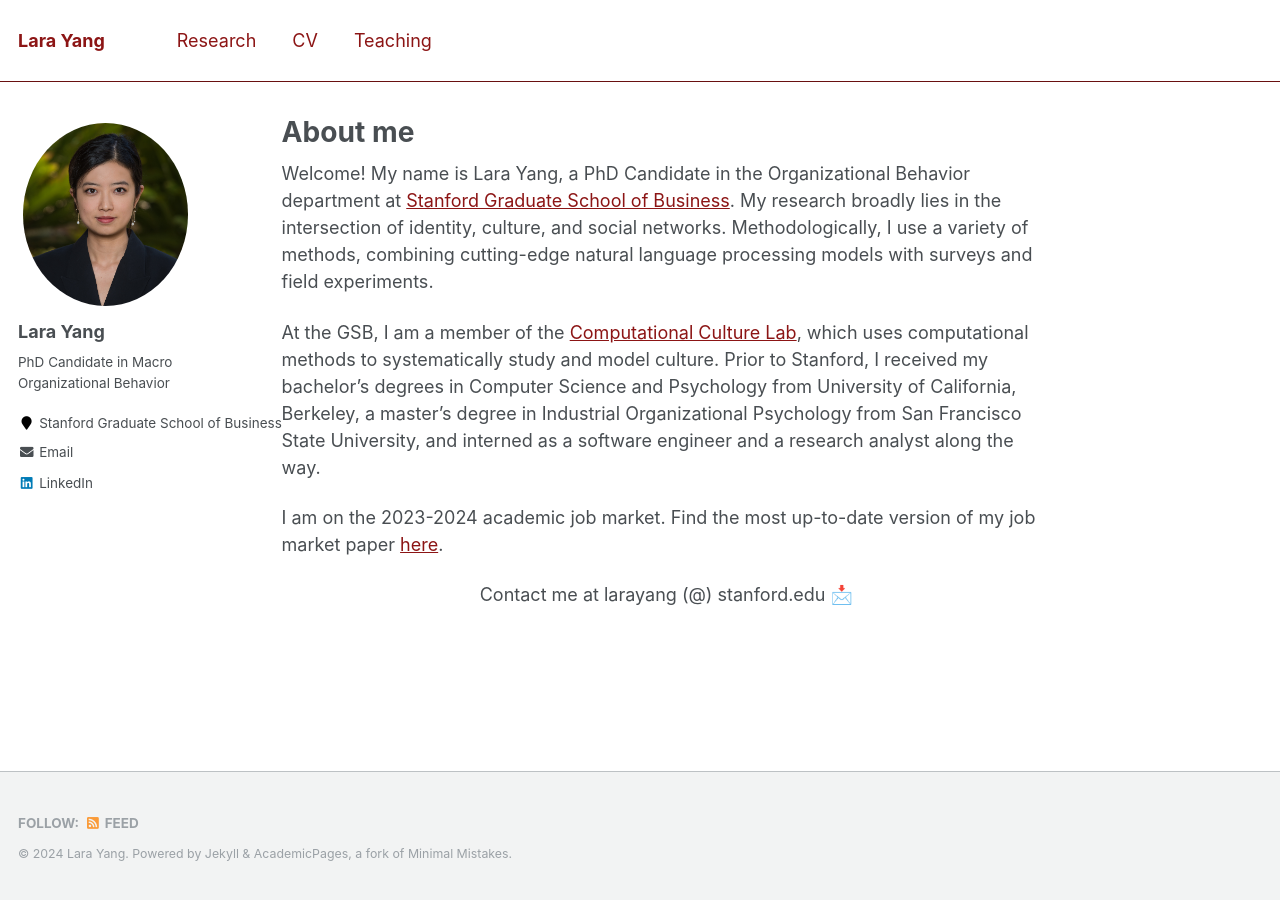
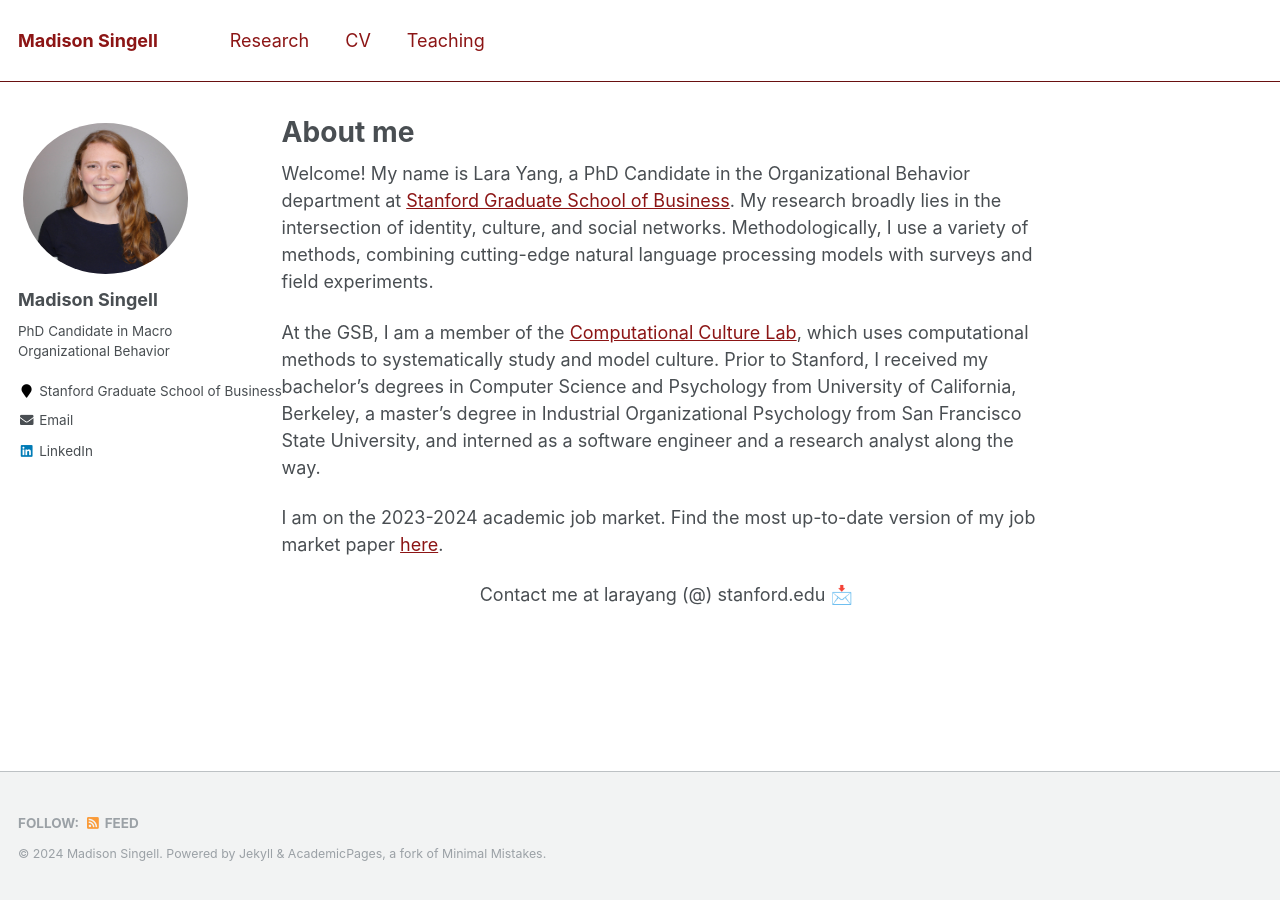
Before and after one commit to mhsingell/mhsingell.github.io, a Jekyll site: the page built from _pages/about.md, in a window 1280 px wide. Built offline with Jekyll 4.4.1, drawn with Linux system fonts in a browser that asks for light colours.

Commit message:
Profile Updates

```diff
--- a/_config.yml
+++ b/_config.yml
@@ -7,13 +7,13 @@
 
 # Site Settings
 locale                   : "en-US"
-title                    : "Lara Yang"
+title                    : "Madison Singell"
 title_separator          : "-"
-name                     : &name "Lara Yang"
+name                     : &name "Madison Singell"
 description              : &description "personal description"
-url                      : https://larayang.github.io # the base hostname & protocol for your site e.g. "https://mmistakes.github.io"
+url                      : https://mhsingell.github.io # the base hostname & protocol for your site e.g. "https://mmistakes.github.io"
 baseurl                  : "" # the subpath of your site, e.g. "/blog"
-repository               : "larayang/larayang.github.io"
+repository               : "mhsingell/mhsingell.github.io"
 teaser                   :  # filename of teaser fallback teaser image placed in /images/, .e.g. "500x300.png"
 breadcrumbs              : false # true, false (default)
 words_per_minute         : 160
@@ -80,8 +80,8 @@ analytics:
 
 # Site Author
 author:
-  name             : "Lara Yang"
-  avatar           : "profile.jpg"
+  name             : "Madison Singell"
+  avatar           : "profile.jpeg"
   bio              : "PhD Candidate in Macro Organizational Behavior"
   employer         : "Stanford Graduate School of Business"
   googlescholar    : #"http://yourfullgooglescholarurl.com"
```
Also changed, not shown: images/profile.jpeg (added), 1 other file.
